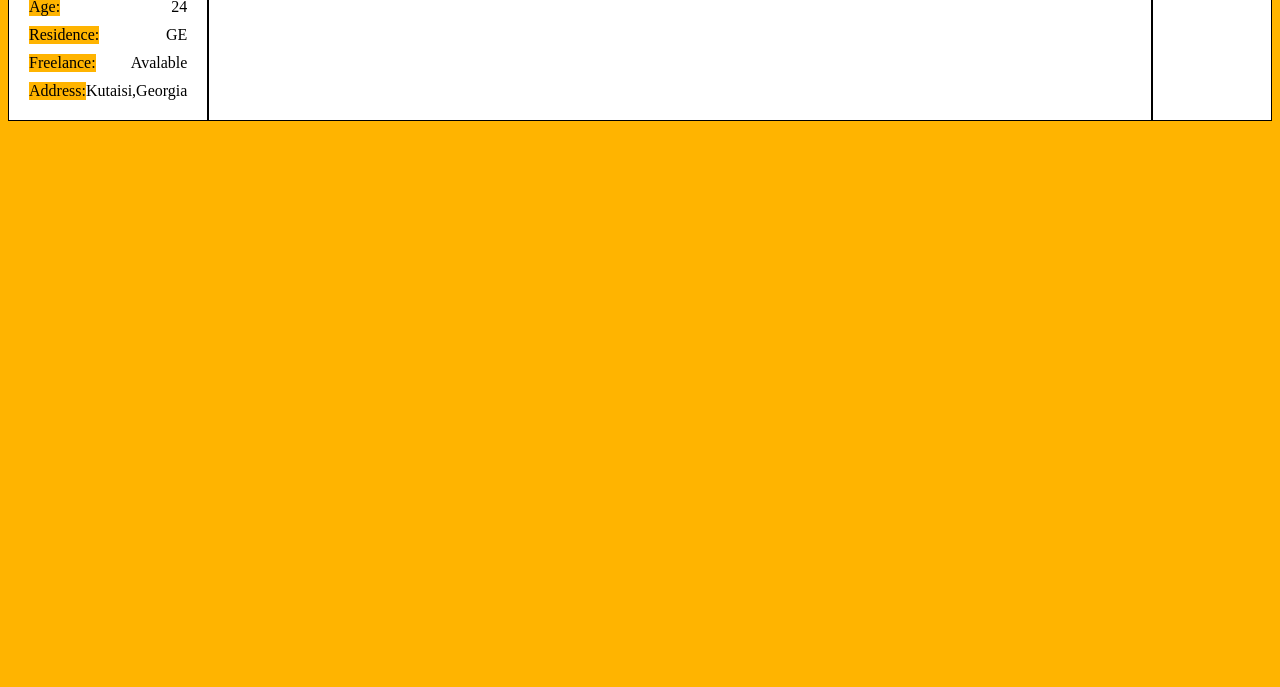
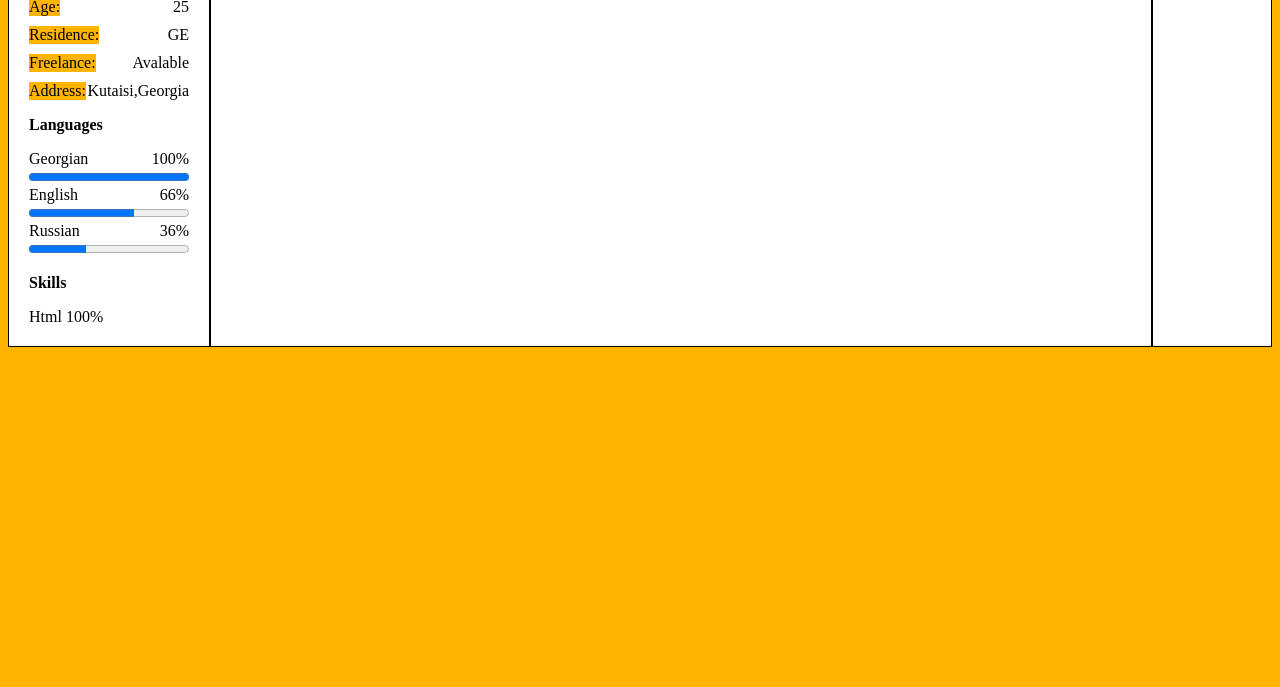
Before and after one commit to tornikekhokhiashvili/tornikekhokhiashvili.github.io, a plain HTML site: page index.html in a window 1280 px wide. Shown: the part 113-800 px from the top of the page. Drawn offline with Linux system fonts and the light colour scheme.

Commit message:
Enhance layout and styling in index.html and styles.css for better readability and structure

```diff
--- a/index.html
+++ b/index.html
@@ -1,35 +1,77 @@
 <!DOCTYPE html>
 <html lang="en">
   <head>
-    <meta charset="UTF-8">
-    <meta name="viewport" content="width=device-width, initial-scale=1.0">
+    <meta charset="UTF-8" />
+    <meta name="viewport" content="width=device-width, initial-scale=1.0" />
     <title>Tornike Khokhiashvili's website</title>
-    <link rel="stylesheet" href="styles.css">
+    <link rel="stylesheet" href="styles.css" />
   </head>
   <body>
     <div class="container">
       <div class="first">
         <div class="avatar">
-                <img src="/img/photo.jpg" alt="avatar">
+          <img src="/img/photo.jpg" alt="avatar" />
         </div>
         <div class="full-name">Tornike Khokhiashvili</div>
         <div class="title">Developer</div>
         <div class="social-linkes">
           <div class="x">
-                    <img class="x-image" src="/img/x.svg">
+            <img class="x-image" src="/img/x.svg" />
           </div>
           <div class="linkedin">
-                    <img class="linkedin-image" src="/img/104493_linkedin_icon.svg">
+            <img class="linkedin-image" src="/img/104493_linkedin_icon.svg" />
           </div>
           <div class="github">
-                    <img class="github-image" src="/img/github.svg">
+            <img class="github-image" src="/img/github.svg" />
           </div>
         </div>
         <div class="info">
-                <div class="info-item"><span class="about">Age:</span> <span class="value">24</span></div>
-                <div class="info-item"><span class="about">Residence:</span> <span class="value">GE</span></div>
-                <div class="info-item"><span class="about">Freelance:</span> <span class="value">Avalable</span></div>
-                <div class="info-item"><span class="about">Address:</span> <span class="value">Kutaisi,Georgia</span></div>
+          <div class="info-item">
+            <span class="about">Age:</span> <span class="value">25</span>
+          </div>
+          <div class="info-item">
+            <span class="about">Residence:</span> <span class="value">GE</span>
+          </div>
+          <div class="info-item">
+            <span class="about">Freelance:</span>
+            <span class="value">Avalable</span>
+          </div>
+          <div class="info-item">
+            <span class="about">Address:</span>
+            <span class="value">Kutaisi,Georgia</span>
+          </div>
+        </div>
+        <div class="languages">
+          <p class="languages-title"><strong>Languages</strong></p>
+          <div class="languages-item">
+            <div class="languages-items-item">
+              <span>Georgian</span>
+              <span>100%</span>
+            </div>
+            <progress max="100" value="100"></progress>
+          </div>
+          <div class="languages-item">
+            <div class="languages-items-item">
+              <span>English</span>
+              <span>66%</span>
+            </div>
+            <progress max="100" value="66"></progress>
+          </div>
+          <div class="languages-item">
+            <div class="languages-items-item">
+              <span>Russian</span><span>36%</span>
+            </div>
+            <progress max="100" value="36"></progress>
+          </div>
+        </div>
+        <div class="programming-languages">
+          <p class="programming-languages-title"><strong>Skills</strong></p>
+          <div class="languages-item">
+            <div class="languages-items-item">
+              <span>Html</span>
+              <span>100%</span>
+            </div>
+          </div>
         </div>
       </div>
       <div class="second">1</div>
--- a/styles.css
+++ b/styles.css
@@ -61,9 +61,21 @@ body {
 .first .info .about {
   background-color: #ffb400;
 }
-
 .first .info .info-item {
   display: flex;
   justify-content: space-between;
   margin-top: 10px;
 }
+
+.first .languages .languages-item {
+  display: flexbox;
+  justify-content: space-between;
+}
+.first .languages .languages-item .languages-items-item {
+  display: flex;
+  justify-content: space-between;
+}
+.first .programming-languages .programming-languages-item {
+  display: flexbox;
+  justify-content: space-between;
+}
```
Lines whose indentation alone changed are shown as unchanged.
